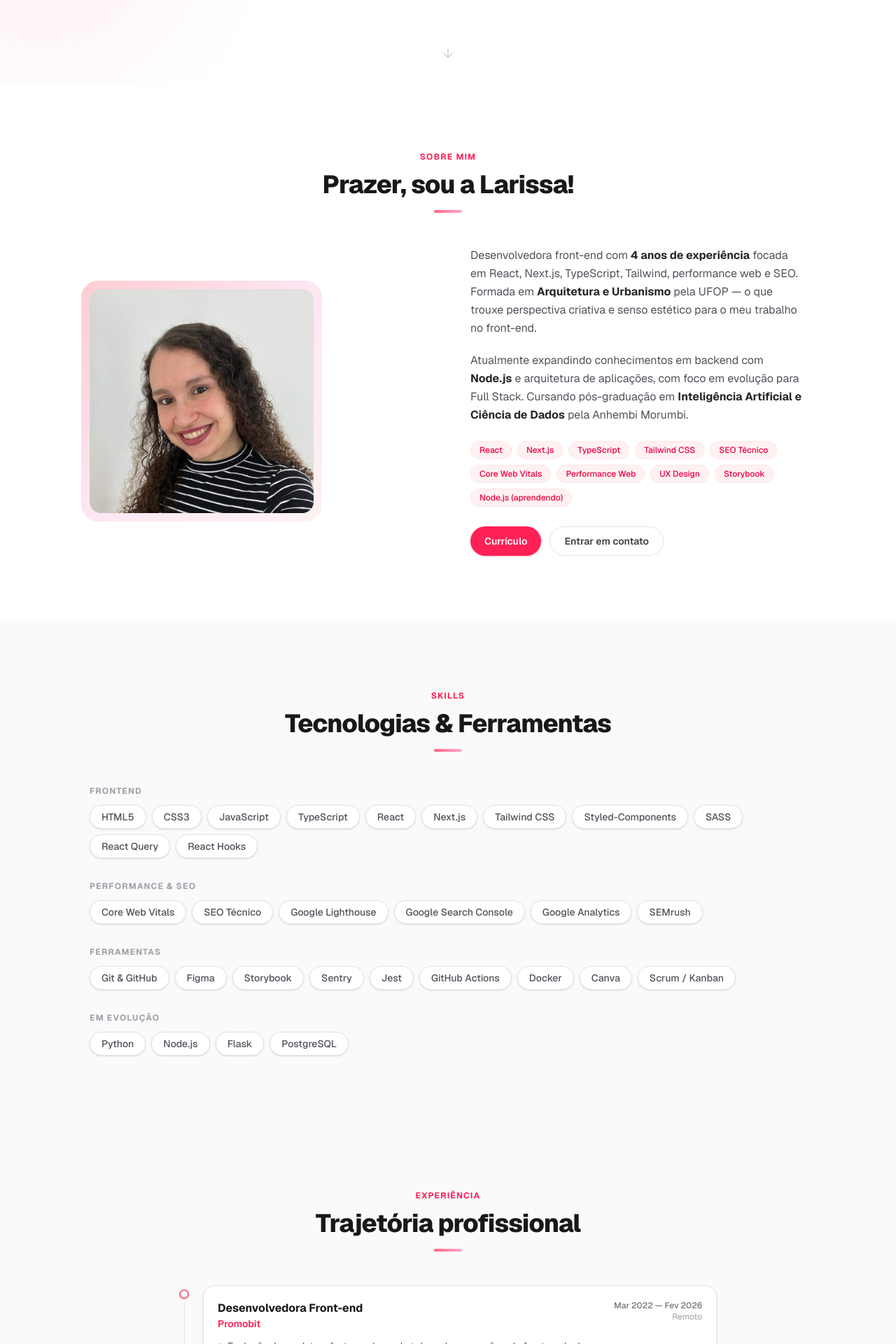
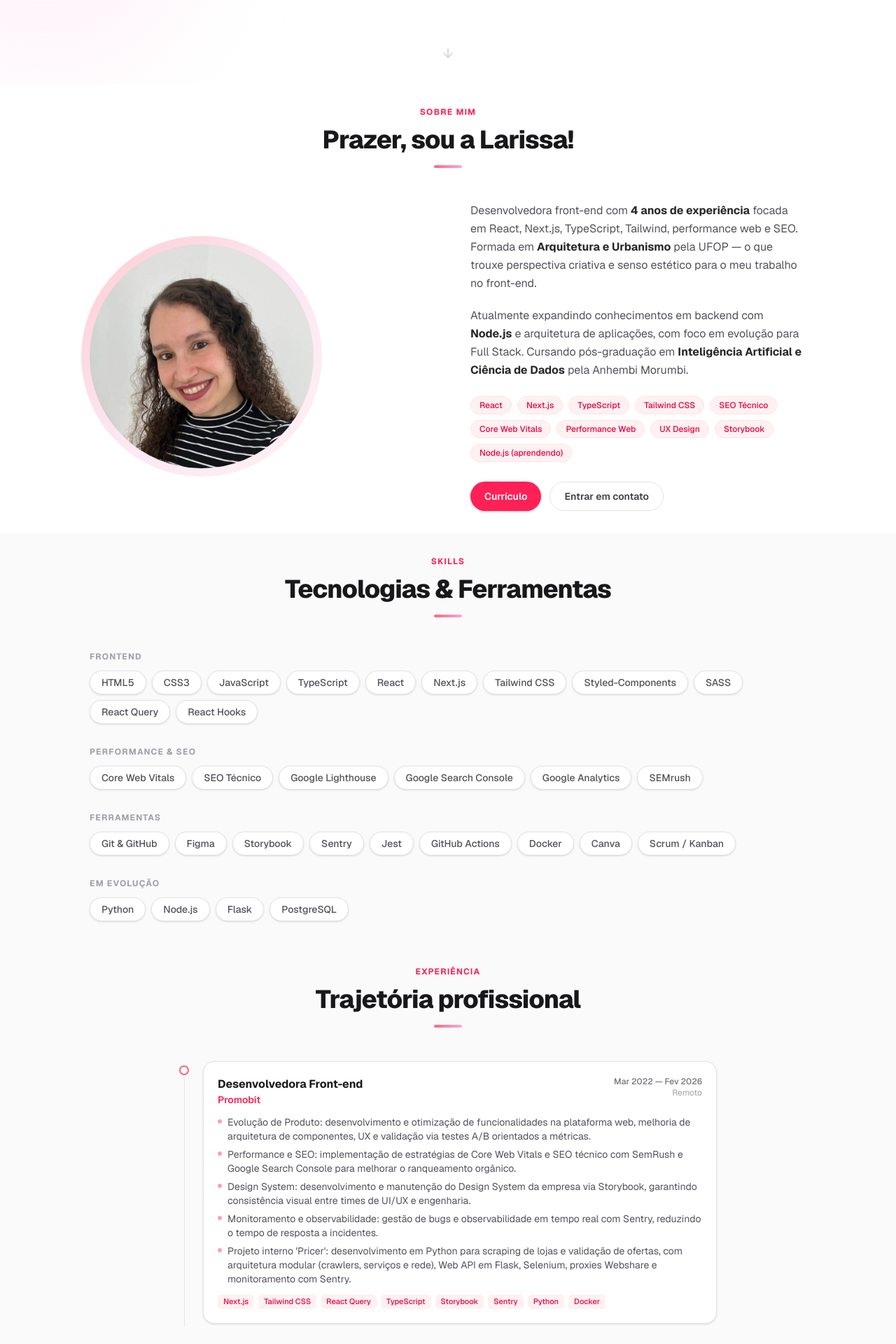
Before and after one commit to lahgomes/portfolio, a Next.js app: page / in a window 1280 px wide. Shown: the part 680-2600 px from the top of the page at 70% size. Built offline with nearby package versions, Linux system fonts and the light colour scheme.

Commit message:
feat: add cn utility, expand experience bullets, circular profile photo

```diff
--- a/package.json
+++ b/package.json
@@ -9,11 +9,13 @@
     "lint": "eslint"
   },
   "dependencies": {
+    "clsx": "^2.1.1",
     "lucide-react": "^1.8.0",
     "next": "16.2.3",
     "next-themes": "^0.4.6",
     "react": "19.2.4",
-    "react-dom": "19.2.4"
+    "react-dom": "19.2.4",
+    "tailwind-merge": "^3.5.0"
   },
   "devDependencies": {
     "@tailwindcss/postcss": "^4",
--- a/src/components/About.tsx
+++ b/src/components/About.tsx
@@ -40,7 +40,7 @@ export default function About() {
     <section
       id="sobre"
       ref={ref as React.RefObject<HTMLElement>}
-      className="py-24 px-5 sm:px-8 bg-white"
+      className="py-8 px-5 sm:px-8 bg-white"
     >
       <div className="mx-auto max-w-5xl">
         <SectionHeading label="Sobre mim" title="Prazer, sou a Larissa!" />
@@ -48,17 +48,17 @@ export default function About() {
         <div
           className={`mt-12 grid grid-cols-1 gap-10 md:grid-cols-2 md:gap-16 items-center fade-up ${inView ? "visible" : ""}`}
         >
-          {/* Photo */}
+
           <div className="flex justify-center md:justify-start">
             <div className="relative">
-              <div className="absolute -inset-3 rounded-3xl bg-linear-to-br from-rose-200 via-pink-100 to-rose-50 -z-10" />
-              <div className="relative h-72 w-72 overflow-hidden rounded-2xl sm:h-80 sm:w-80">
+              <div className="absolute -inset-3 rounded-full bg-linear-to-br from-rose-200 via-pink-100 to-rose-50 -z-10" />
+              <div className="relative h-72 w-72 overflow-hidden rounded-full sm:h-80 sm:w-80">
                 <ProfilePhoto />
               </div>
             </div>
           </div>
 
-          {/* Text */}
+
           <div className="flex flex-col gap-5">
             <p className="text-zinc-600 leading-relaxed">
               Desenvolvedora front-end com{" "}
--- a/src/components/Contact.tsx
+++ b/src/components/Contact.tsx
@@ -36,7 +36,7 @@ export default function Contact() {
     <section
       id="contato"
       ref={ref as React.RefObject<HTMLElement>}
-      className="py-24 px-5 sm:px-8 bg-zinc-50"
+      className="py-8 px-5 sm:px-8 bg-zinc-50"
     >
       <div className="mx-auto max-w-3xl">
         <SectionHeading label="Contato" title="Vamos conversar?" />
--- a/src/components/Education.tsx
+++ b/src/components/Education.tsx
@@ -59,20 +59,20 @@ const COURSES = [
   },
 ];
 
-const TABS = ["Formação", "Cursos & Certificados"] as const;
+const TABS = ["Formação Acadêmica", "Cursos & Certificados"] as const;
 type Tab = (typeof TABS)[number];
 
 export default function Education() {
   const { ref, inView } = useInView();
-  const [activeTab, setActiveTab] = useState<Tab>("Formação");
+  const [activeTab, setActiveTab] = useState<Tab>("Formação Acadêmica");
 
-  const items = activeTab === "Formação" ? FORMATION : COURSES;
+  const items = activeTab === "Formação Acadêmica" ? FORMATION : COURSES;
 
   return (
     <section
       id="educacao"
       ref={ref as React.RefObject<HTMLElement>}
-      className="py-24 px-5 sm:px-8 bg-white"
+      className="py-8 px-5 sm:px-8 bg-white"
     >
       <div className="mx-auto max-w-5xl">
         <SectionHeading label="Educação" title="Formação & Cursos" />
--- a/src/components/Experience.tsx
+++ b/src/components/Experience.tsx
@@ -19,11 +19,11 @@ const EXPERIENCE: ExperienceItem[] = [
     period: "Mar 2022 — Fev 2026",
     location: "Remoto",
     bullets: [
-      "Evolução de produto e features do marketplace de promoções, do front ao deploy",
-      "Otimização de Core Web Vitals e SEO técnico com SEMrush e Google Search Console",
-      "Manutenção e evolução do Design System via Storybook, em parceria com UX",
-      "Monitoramento proativo de erros e performance com Sentry",
-      "Projeto interno 'Pricer': scraping de preços em Python com Flask, Selenium e Docker",
+      "Evolução de Produto: desenvolvimento e otimização de funcionalidades na plataforma web, melhoria de arquitetura de componentes, UX e validação via testes A/B orientados a métricas.",
+      "Performance e SEO: implementação de estratégias de Core Web Vitals e SEO técnico com SemRush e Google Search Console para melhorar o ranqueamento orgânico.",
+      "Design System: desenvolvimento e manutenção do Design System da empresa via Storybook, garantindo consistência visual entre times de UI/UX e engenharia.",
+      "Monitoramento e observabilidade: gestão de bugs e observabilidade em tempo real com Sentry, reduzindo o tempo de resposta a incidentes.",
+      "Projeto interno 'Pricer': desenvolvimento em Python para scraping de lojas e validação de ofertas, com arquitetura modular (crawlers, serviços e rede), Web API em Flask, Selenium, proxies Webshare e monitoramento com Sentry.",
     ],
     tags: ["Next.js", "Tailwind CSS", "React Query", "TypeScript", "Storybook", "Sentry", "Python", "Docker"],
   },
@@ -48,7 +48,7 @@ export default function Experience() {
     <section
       id="experiencia"
       ref={ref as React.RefObject<HTMLElement>}
-      className="py-24 px-5 sm:px-8 bg-zinc-50"
+      className="py-8 px-5 sm:px-8 bg-zinc-50"
     >
       <div className="mx-auto max-w-3xl">
         <SectionHeading label="Experiência" title="Trajetória profissional" />
--- a/src/components/Header.tsx
+++ b/src/components/Header.tsx
@@ -29,7 +29,7 @@ export default function Header() {
           : "bg-transparent"
       }`}
     >
-      <div className="mx-auto flex max-w-5xl items-center justify-between px-5 py-4 sm:px-8">
+      <div className="mx-auto flex max-w-5xl items-center justify-between px-5 py-8 sm:px-8">
         <a
           href="#"
           className="text-base font-bold tracking-tight text-zinc-900 hover:text-rose-500 transition-colors"
--- a/src/components/Projects.tsx
+++ b/src/components/Projects.tsx
@@ -73,7 +73,7 @@ export default function Projects() {
 
   if (total === 0) {
     return (
-      <section id="projetos" className="py-24 px-5 sm:px-8 bg-white">
+      <section id="projetos" className="py-8 px-5 sm:px-8 bg-white">
         <div className="mx-auto max-w-5xl">
           <SectionHeading label="Projetos" title="O que eu construí" />
           <p className="mt-8 text-center text-zinc-400 text-sm">
@@ -95,34 +95,22 @@ export default function Projects() {
     <section
       id="projetos"
       ref={ref as React.RefObject<HTMLElement>}
-      className="py-24 px-5 sm:px-8 bg-white"
+      className="py-8 px-5 sm:px-8 bg-white"
     >
       <div className="mx-auto max-w-5xl">
-        <div className="flex items-end justify-between mb-10">
-          <SectionHeading label="Projetos" title="O que eu construí" />
-          {total > 1 && (
-            <span className="text-sm font-mono text-zinc-400 pb-1 shrink-0">
-              {String(active + 1).padStart(2, "0")}{" "}
-              <span className="text-zinc-200">/</span>{" "}
-              {String(total).padStart(2, "0")}
-            </span>
-          )}
+        <div className="flex justify-center items-center  mb-10">
+          <SectionHeading label="Projetos" title="O que já construí" />
+
         </div>
 
         <div className={`fade-up ${inView ? "visible" : ""}`}>
           <div
-            className={`overflow-hidden rounded-2xl border bg-zinc-50 ${
-              project.highlight ? "border-rose-200 shadow-md shadow-rose-100/60" : "border-zinc-200 shadow-sm"
-            }`}
+            className="overflow-hidden rounded-2xl border bg-zinc-50"
           >
             <div className="flex flex-col md:flex-row">
               <div className="relative h-60 w-full shrink-0 overflow-hidden md:h-auto md:w-1/2">
                 <ProjectImages project={project} />
-                {project.highlight && (
-                  <span className="absolute top-3 left-3 z-10 rounded-full bg-rose-500 px-2.5 py-0.5 text-[11px] font-bold uppercase tracking-wide text-white shadow">
-                    Destaque
-                  </span>
-                )}
+
               </div>
 
               <div className="flex flex-1 flex-col justify-between gap-5 p-6 md:p-8">
@@ -161,7 +149,7 @@ export default function Projects() {
                       className="inline-flex items-center gap-1.5 text-sm font-semibold text-rose-500 hover:text-rose-600 transition-colors"
                     >
                       <ExternalLink size={15} />
-                      Ver ao vivo
+                      Ver projeto
                     </a>
                   )}
                 </div>
--- a/src/components/Skills.tsx
+++ b/src/components/Skills.tsx
@@ -39,7 +39,7 @@ export default function Skills() {
     <section
       id="skills"
       ref={ref as React.RefObject<HTMLElement>}
-      className="py-24 px-5 sm:px-8 bg-zinc-50"
+      className="py-8 px-5 sm:px-8 bg-zinc-50"
     >
       <div className="mx-auto max-w-5xl">
         <SectionHeading label="Skills" title="Tecnologias & Ferramentas" />
--- a/src/data/projects.ts
+++ b/src/data/projects.ts
@@ -6,7 +6,6 @@ export interface Project {
   images?: string[];
   github?: string;
   live?: string;
-  highlight?: boolean;
 }
 
 export const projects: Project[] = [
@@ -22,6 +21,32 @@ export const projects: Project[] = [
       "/projects/tmj-project-3.png",
     ],
     live: "https://tmj-project.vercel.app/",
-    highlight: true,
+  },
+    {
+    title: "2 TMJ — Track My Jobs",
+    description:
+      "Aplicação fullstack para organizar candidaturas de emprego. Registre vagas, acompanhe etapas do processo seletivo, adicione anotações por candidatura e controle o status em tempo real. Dashboard com visão geral completa.",
+    tags: ["React", "Next.js", "TypeScript", "Tailwind CSS", "Postgres", "Prisma"],
+    images: [
+      "/projects/tmj-landing-1.png",
+      "/projects/tmj.png",
+      "/projects/tmj-project-2.png",
+      "/projects/tmj-project-3.png",
+    ],
+    live: "https://tmj-project.vercel.app/",
+  },
+
+    {
+    title: "3 TMJ — Track My Jobs",
+    description:
+      "Aplicação fullstack para organizar candidaturas de emprego. Registre vagas, acompanhe etapas do processo seletivo, adicione anotações por candidatura e controle o status em tempo real. Dashboard com visão geral completa.",
+    tags: ["React", "Next.js", "TypeScript", "Tailwind CSS", "Postgres", "Prisma"],
+    images: [
+      "/projects/tmj-landing-1.png",
+      "/projects/tmj.png",
+      "/projects/tmj-project-2.png",
+      "/projects/tmj-project-3.png",
+    ],
+    live: "https://tmj-project.vercel.app/",
   },
 ];
--- /dev/null
+++ b/src/lib/cn.ts
@@ -0,0 +1,6 @@
+import { type ClassValue, clsx } from "clsx";
+import { twMerge } from "tailwind-merge";
+
+export function cn(...inputs: ClassValue[]) {
+  return twMerge(clsx(inputs));
+}
```
Also changed, not shown: 1 other file (tests, documents, lock files or other folders).
